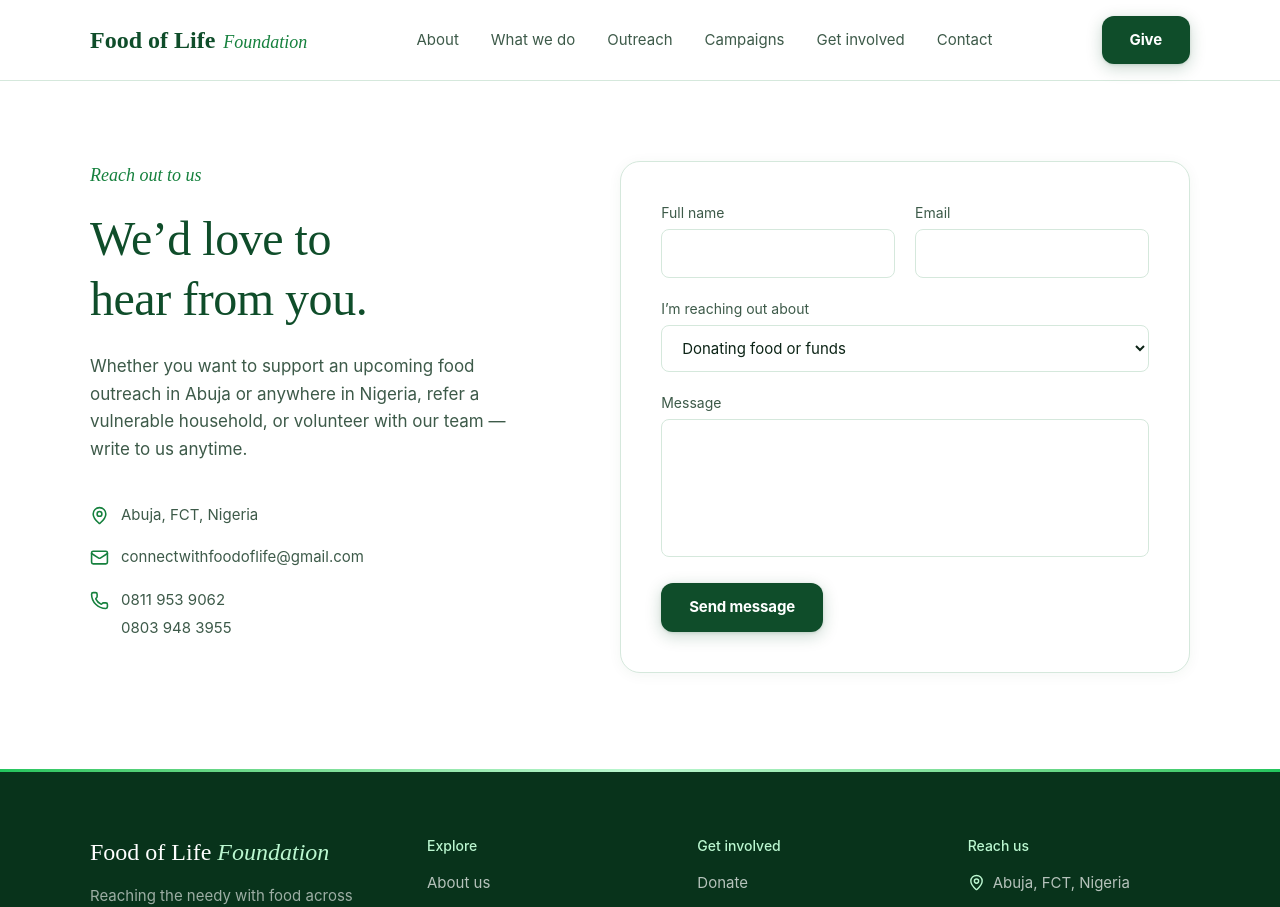
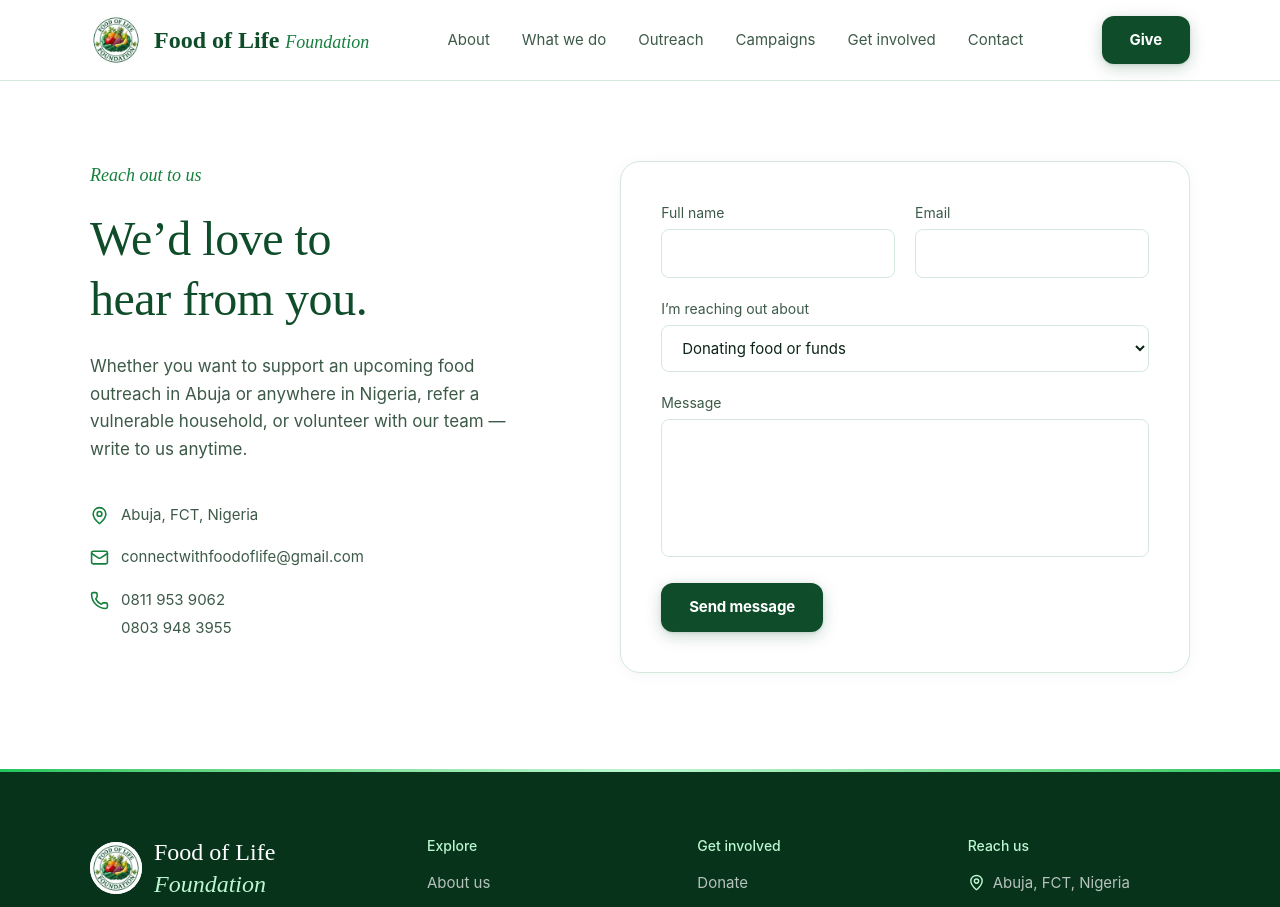
Before and after one commit to thinkux-dev/food-of-life-foundation-website, a Next.js app: page /contact in a window 1280 px wide. Shown: the top 907 px of the page. Built offline with nearby package versions, Linux system fonts and the light colour scheme.

Commit message:
first commit

```diff
--- a/src/app/layout.tsx
+++ b/src/app/layout.tsx
@@ -7,6 +7,10 @@
   title: "Food of Life Foundation — Abuja, Nigeria",
   description:
     "Food of Life Foundation reaches the needy with food across the Nation — serving vulnerable families, widows, and children in Abuja and across Nigeria through food outreach, nutrition relief, and community empowerment.",
+  icons: {
+    icon: "/logo.jpg",
+    apple: "/logo.jpg",
+  },
 };
 
 export default function RootLayout({
--- a/src/components/Footer.tsx
+++ b/src/components/Footer.tsx
@@ -1,4 +1,5 @@
 import Link from "next/link";
+import Image from "next/image";
 import { Mail, MapPin, Phone } from "lucide-react";
 
 export default function Footer() {
@@ -9,9 +10,20 @@
         <div className="grid gap-12 md:grid-cols-[1.3fr_1fr_1fr_1fr]">
           {/* Brand blurb */}
           <div>
-            <p className="font-display text-2xl text-paper">
-              Food of Life <span className="italic text-gold-soft">Foundation</span>
-            </p>
+            <div className="flex items-center gap-3">
+              <div className="relative w-13 h-13 rounded-full overflow-hidden bg-white shrink-0">
+                <Image
+                  src="/logo.jpg"
+                  alt="Food of Life Foundation logo"
+                  fill
+                  sizes="52px"
+                  className="object-contain"
+                />
+              </div>
+              <p className="font-display text-2xl text-paper">
+                Food of Life <span className="italic text-gold-soft">Foundation</span>
+              </p>
+            </div>
             <p className="mt-4 text-[15px] leading-relaxed text-paper/60 max-w-xs">
               Reaching the needy with food across the Nation — fighting hunger
               and restoring hope for vulnerable families, widows, and children
--- a/src/components/Nav.tsx
+++ b/src/components/Nav.tsx
@@ -1,6 +1,7 @@
 "use client";
 
 import Link from "next/link";
+import Image from "next/image";
 import { useState } from "react";
 import { Menu, X } from "lucide-react";
 
@@ -22,14 +23,26 @@
         {/* Logo */}
         <Link
           href="/"
-          className="flex items-baseline gap-2 shrink-0 focus-visible:outline-none focus-visible:ring-2 focus-visible:ring-gold rounded-sm"
+          className="flex items-center gap-3 shrink-0 focus-visible:outline-none focus-visible:ring-2 focus-visible:ring-gold rounded-sm"
         >
+          <div className="relative w-13 h-13 rounded-full overflow-hidden bg-white shrink-0">
+            <Image
+              src="/logo.jpg"
+              alt="Food of Life Foundation logo"
+              fill
+              sizes="52px"
+              className="object-contain"
+              priority
+            />
+          </div>
+          <div className="flex items-baseline gap-1.5">
             <span className="font-display text-xl md:text-2xl text-dusk font-semibold">
               Food of Life
             </span>
             <span className="font-display italic text-base md:text-lg text-clay">
               Foundation
             </span>
+          </div>
         </Link>
 
         {/* Desktop nav */}
```
Also changed, not shown: public/logo.jpg (added). Lines whose indentation alone changed are shown as unchanged.
